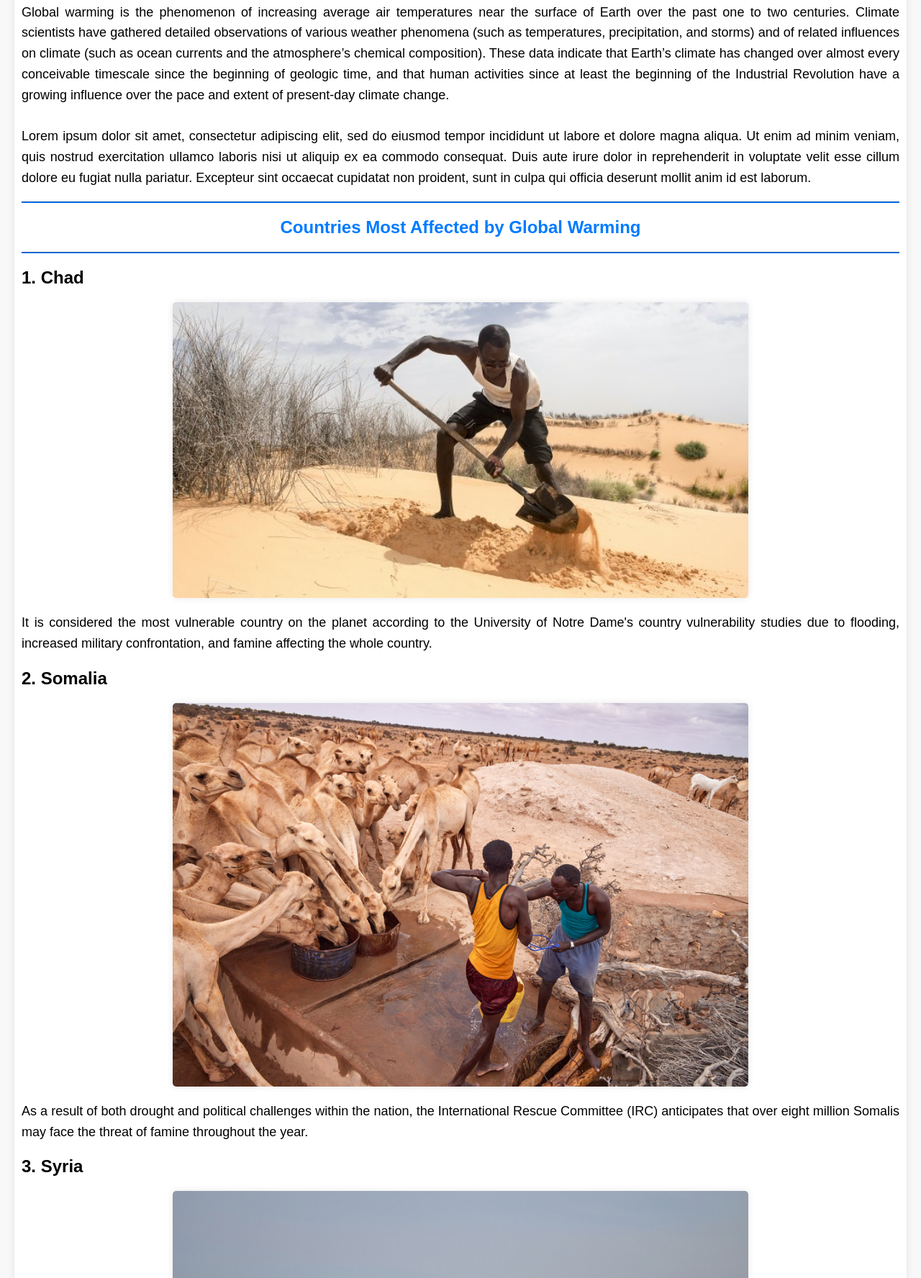
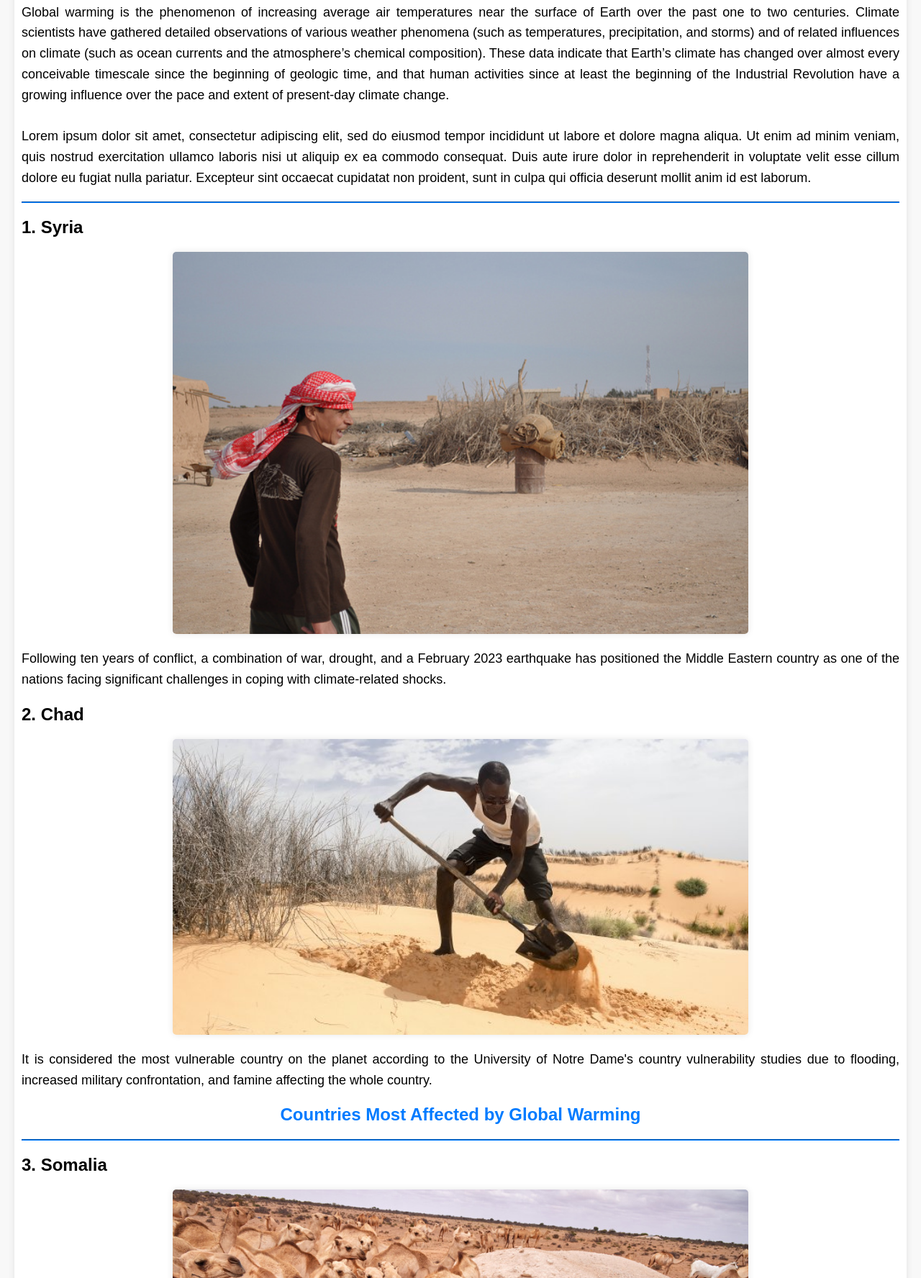
Before and after one commit to 55dreev/project, a plain HTML site: page project-root-folder/pages/index.html in a window 1280 px wide. Shown: the part 284-2060 px from the top of the page at 72% size. Drawn offline with Linux system fonts and the light colour scheme.

Commit message:
Update index.html

```diff
--- a/project-root-folder/pages/index.html
+++ b/project-root-folder/pages/index.html
@@ -51,22 +51,24 @@
         <hr style="border-color: #007BFF;">
 
         <div class="">
-            <h2 style="color: #007BFF; text-align: center;">Countries Most Affected by Global Warming</h2>
-            <hr style="border-color: #007BFF;">
-            <h2 style="color: #000000; text-align:left;">1. Chad</h2>
+            <h2 style="color: #000000; text-align:left;">1. Syria</h2>
+            <img src="../assets/img/syria.jpg" alt="Syria - Most Vulnerable Country to Global Warming" style="width: 100%; max-width: 800px; display: block; margin: 20px auto; border-radius: 5px; box-shadow: 0 0 10px rgba(0, 0, 0, 0.1);">
+            <p style="font-size: 18px; line-height: 1.6; text-align: justify;">
+                Following ten years of conflict, a combination of war, drought, and a February 2023 earthquake has positioned the Middle Eastern country as one of the nations facing significant challenges in coping with climate-related shocks.
+            </p>
+
+            <h2 style="color: #000000; text-align:left;">2. Chad</h2>
             <img src="../assets/img/chad.jpg" alt="Chad - Most Vulnerable Country to Global Warming" style="width: 100%; max-width: 800px; display: block; margin: 20px auto; border-radius: 5px; box-shadow: 0 0 10px rgba(0, 0, 0, 0.1);">
             <p style="font-size: 18px; line-height: 1.6; text-align: justify;">
                 It is considered the most vulnerable country on the planet according to the University of Notre Dame's country vulnerability studies due to flooding, increased military confrontation, and famine affecting the whole country.
             </p>
-            <h2 style="color: #000000; text-align:left;">2. Somalia</h2>
+
+            <h2 style="color: #007BFF; text-align: center;">Countries Most Affected by Global Warming</h2>
+            <hr style="border-color: #007BFF;">
+            <h2 style="color: #000000; text-align:left;">3. Somalia</h2>
             <img src="../assets/img/somalia.jpg" alt="Somalia - Most Vulnerable Country to Global Warming" style="width: 100%; max-width: 800px; display: block; margin: 20px auto; border-radius: 5px; box-shadow: 0 0 10px rgba(0, 0, 0, 0.1);">
             <p style="font-size: 18px; line-height: 1.6; text-align: justify;">
                 As a result of both drought and political challenges within the nation, the International Rescue Committee (IRC) anticipates that over eight million Somalis may face the threat of famine throughout the year.
-            </p>
-            <h2 style="color: #000000; text-align:left;">3. Syria</h2>
-            <img src="../assets/img/syria.jpg" alt="Syria - Most Vulnerable Country to Global Warming" style="width: 100%; max-width: 800px; display: block; margin: 20px auto; border-radius: 5px; box-shadow: 0 0 10px rgba(0, 0, 0, 0.1);">
-            <p style="font-size: 18px; line-height: 1.6; text-align: justify;">
-                Following ten years of conflict, a combination of war, drought, and a February 2023 earthquake has positioned the Middle Eastern country as one of the nations facing significant challenges in coping with climate-related shocks.
             </p>
         </div>
     </section>
```
